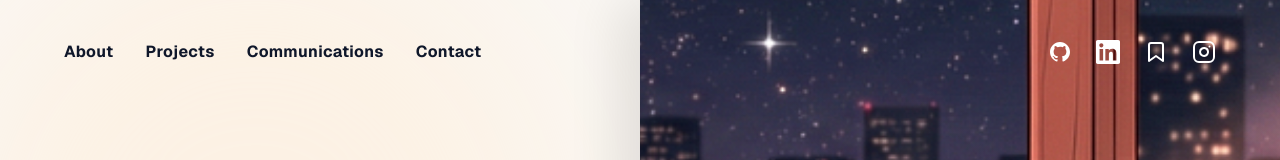
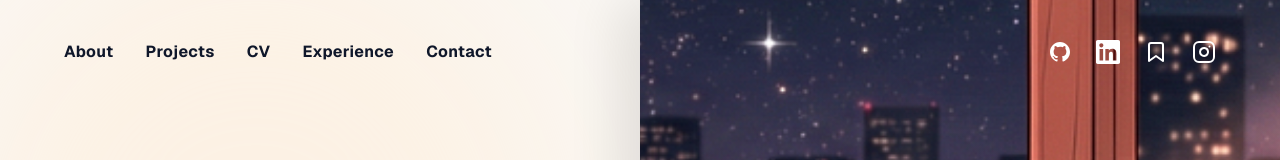
Before and after one commit to rathoreprachi05/Portfolio-Website, a Next.js app: page / in a window 1280 px wide. Shown: the top 160 px of the page. Built offline with nearby package versions, Linux system fonts and the light colour scheme.

Commit message:
Configured navigation bar - added downlodable CV

```diff
--- a/src/components/home/Hero.jsx
+++ b/src/components/home/Hero.jsx
@@ -37,10 +37,13 @@ export const Hero = () => {
       >
         {/* Left Side Nav: Dark Text over Cream */}
         <div className="flex items-center justify-center md:justify-start gap-6 md:gap-8 px-8 md:px-16 pt-10 pointer-events-auto">
-          {["About", "Projects", "Communications", "Contact"].map((item) => (
+          {["About", "Projects", "CV", "Experience", "Contact"].map((item) => (
             <a
               key={item}
-              href={`#${item.toLowerCase()}`}
+              // Dynamically assign the href: direct to PDF for CV, otherwise use a section hash
+              href={item === "CV" ? "Prachi Rathore 12318960 CV.pdf" : `#${item.toLowerCase()}`}
+              // Only apply the download attribute if the item is "CV"
+              download={item === "CV" ? "Prachi_Rathore_CV.pdf" : undefined}
               className="text-[#0F172A] font-bold font-sans text-sm md:text-base tracking-wide hover:text-[#E86565] transition-colors duration-300"
             >
               {item}
```
